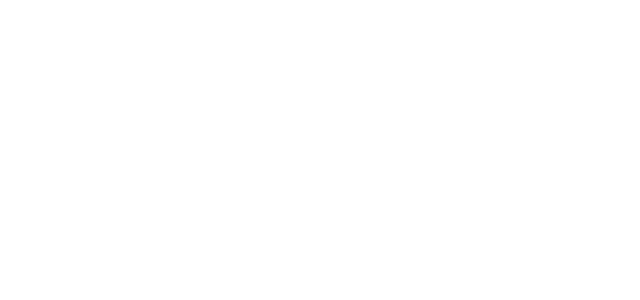
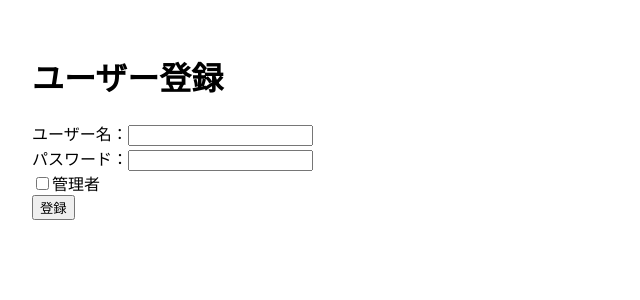
Before and after one commit to PARKUDP/programmingschool, a React (Create React App) app in the folder frontend/: page /admin/users/register in a window 1280 px wide. Before the commit this address had no page. Shown: the top 300 px of the page, without its empty margins (0-640 px from the left). Built offline with nearby package versions, Linux system fonts and the light colour scheme.

Commit message:
Add basic auth endpoints and user registration page

```diff
--- a/frontend/src/App.tsx
+++ b/frontend/src/App.tsx
@@ -7,6 +7,7 @@ import Login from "./pages/Login";
 import AdminCreateProblem from "./pages/AdminCreateProblem"
 import AdminMaterialList from "./pages/AdminMaterialList";
 import AdminLessonList from "./pages/AdminLessonList";
+import AdminRegisterUser from "./pages/AdminRegisterUser";
 
 function App() {
   return (
@@ -19,6 +20,7 @@ function App() {
         <Route path="/admin/materials" element={<AdminMaterialList />} />
         <Route path="/admin/materials/:materialId/lessons" element={<AdminLessonList />} />
         <Route path="/admin/problems/create" element={<AdminCreateProblem />} />
+        <Route path="/admin/users/register" element={<AdminRegisterUser />} />
       </Routes>
     </Router>
   );
--- /dev/null
+++ b/frontend/src/pages/AdminRegisterUser.tsx
@@ -0,0 +1,51 @@
+import React, { useState } from "react";
+
+const AdminRegisterUser: React.FC = () => {
+  const [username, setUsername] = useState("");
+  const [password, setPassword] = useState("");
+  const [isAdmin, setIsAdmin] = useState(false);
+  const [message, setMessage] = useState("");
+
+  const handleRegister = () => {
+    fetch("http://localhost:5050/api/register", {
+      method: "POST",
+      headers: { "Content-Type": "application/json" },
+      body: JSON.stringify({ username, password, is_admin: isAdmin }),
+    })
+      .then((res) => {
+        if (!res.ok) throw new Error("登録失敗");
+        return res.json();
+      })
+      .then(() => {
+        setMessage("ユーザーを登録しました");
+        setUsername("");
+        setPassword("");
+        setIsAdmin(false);
+      })
+      .catch(() => setMessage("登録に失敗しました"));
+  };
+
+  return (
+    <div style={{ padding: "2rem" }}>
+      <h1>ユーザー登録</h1>
+      {message && <p>{message}</p>}
+      <div>
+        <label>ユーザー名：</label>
+        <input value={username} onChange={(e) => setUsername(e.target.value)} />
+      </div>
+      <div>
+        <label>パスワード：</label>
+        <input type="password" value={password} onChange={(e) => setPassword(e.target.value)} />
+      </div>
+      <div>
+        <label>
+          <input type="checkbox" checked={isAdmin} onChange={(e) => setIsAdmin(e.target.checked)} />
+          管理者
+        </label>
+      </div>
+      <button onClick={handleRegister}>登録</button>
+    </div>
+  );
+};
+
+export default AdminRegisterUser;
```
Also changed, not shown: 2 other files (tests, documents, lock files or other folders).
